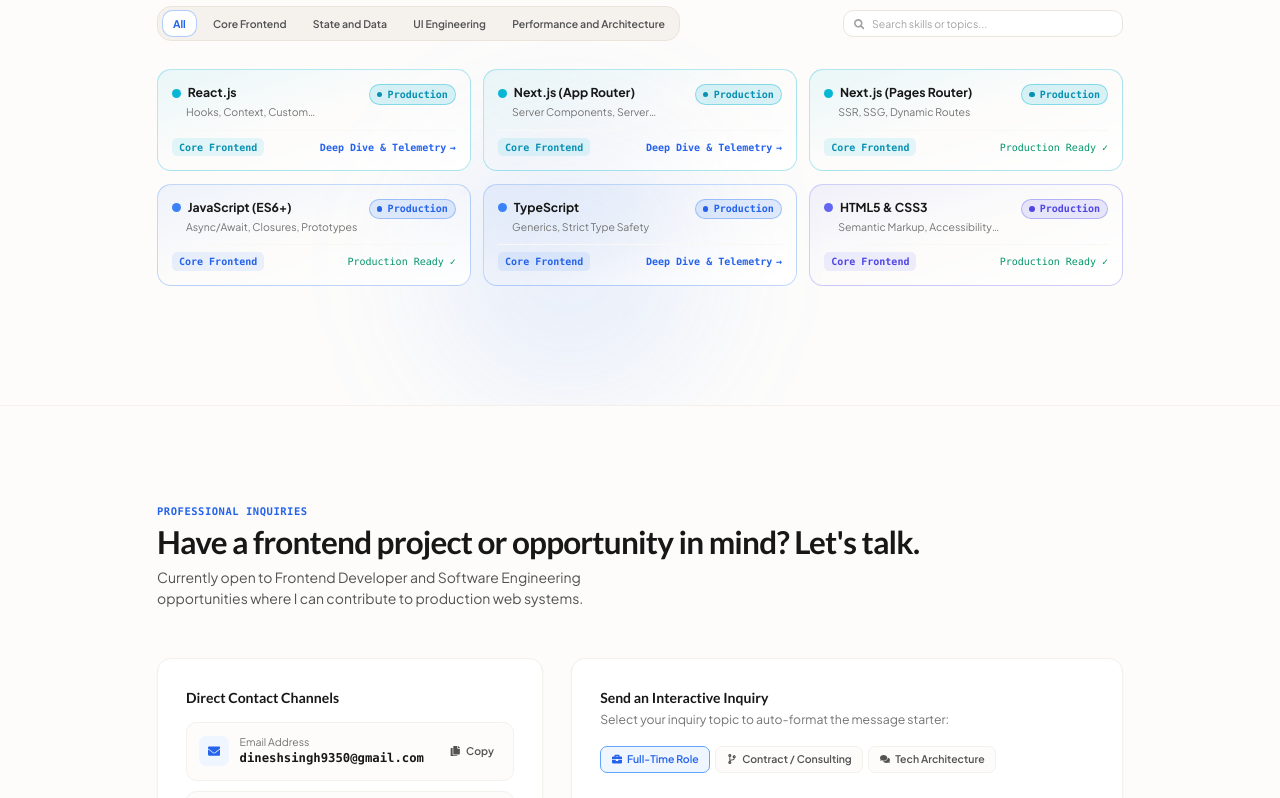
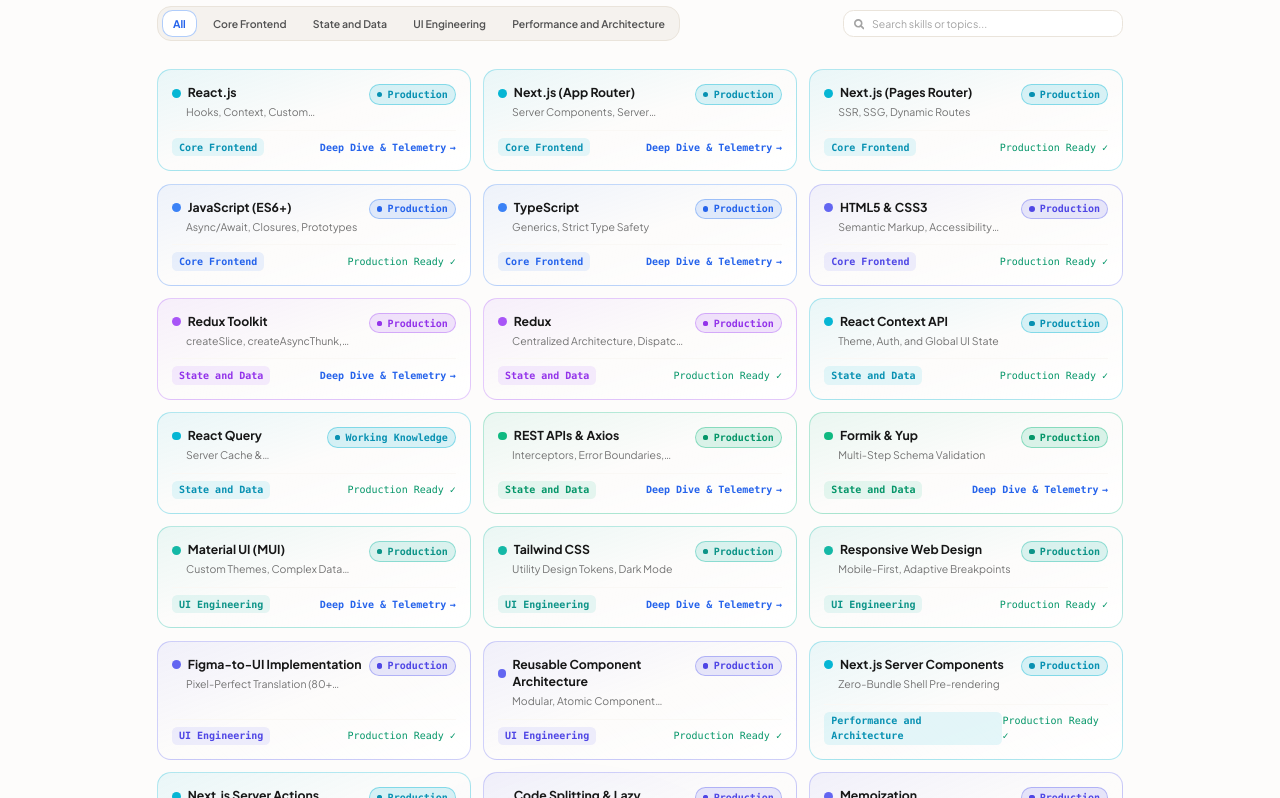
Before and after one commit to Dinesh9350/react-portfoilio, a React (Create React App) app: page / in a window 1280 px wide. Shown: the part 6726-7524 px from the top of the page. Built offline with nearby package versions, Linux system fonts and the light colour scheme.

Commit message:
fix: ensure all skills are visible on desktop in SkillsSection

```diff
--- a/src/components/SkillsSection.js
+++ b/src/components/SkillsSection.js
@@ -263,12 +263,6 @@ const SkillsSection = () => {
     return matchesDiscipline && matchesSearch;
   });
 
-  // On mobile, if 'All' is chosen and user hasn't expanded, show top 6 core skills to keep view clean
-  const visibleSkills =
-    selectedDiscipline === 'All' && !searchQuery && !mobileShowAll
-      ? filteredSkills.slice(0, 6)
-      : filteredSkills;
-
   return (
     <section
       id='skills'
@@ -333,19 +327,26 @@ const SkillsSection = () => {
           </div>
         </div>
 
-        {/* Skills Interactive Grid (Responsive on Mobile & Vivid Badges) */}
+        {/* Skills Interactive Grid (Responsive on Mobile & All Visible on Desktop) */}
         <div className='grid grid-cols-1 sm:grid-cols-2 lg:grid-cols-3 gap-3.5 mb-6 text-left'>
-          {visibleSkills.map((s, idx) => {
+          {filteredSkills.map((s, idx) => {
             const isSelected = activeSkill && activeSkill.name === s.name;
             const hasContext = !!skillProductionContext[s.name];
             const colors = getSkillColorTokens(s.name, s.discipline);
+            const isHiddenOnMobile =
+              !mobileShowAll &&
+              selectedDiscipline === 'All' &&
+              !searchQuery &&
+              idx >= 6;
 
             return (
               <motion.div
                 key={idx}
                 whileHover={{ y: -2 }}
                 onClick={() => setActiveSkill(isSelected ? null : s)}
-                className={`p-4 rounded-2xl border transition-all duration-200 cursor-pointer flex flex-col justify-between gap-3 shadow-xs ${
+                className={`p-4 rounded-2xl border transition-all duration-200 cursor-pointer flex-col justify-between gap-3 shadow-xs ${
+                  isHiddenOnMobile ? 'hidden sm:flex' : 'flex'
+                } ${
                   isSelected
                     ? 'bg-blue-50/90 dark:bg-charcoal-850 border-blue-500 shadow-md ring-2 ring-blue-500/40'
                     : `${colors.cardBg} ${colors.borderHover} hover:shadow-md`
```
